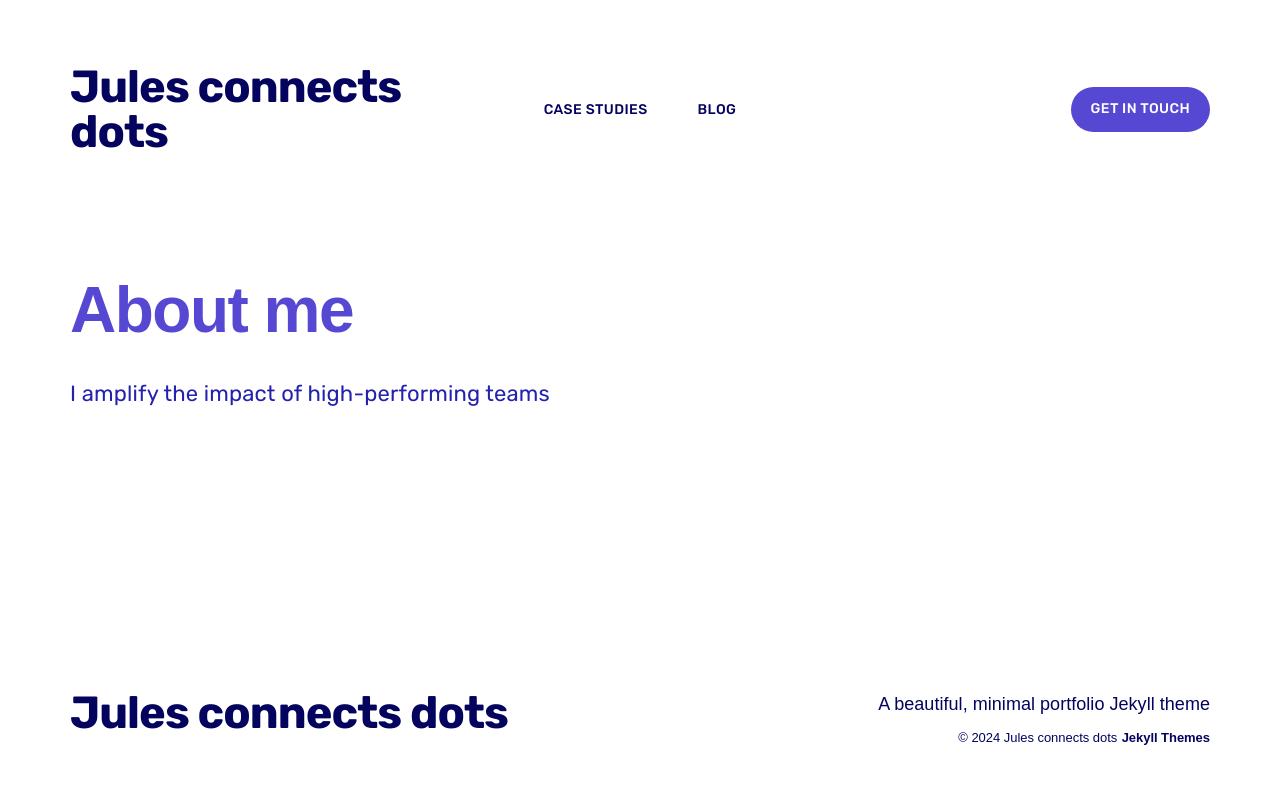
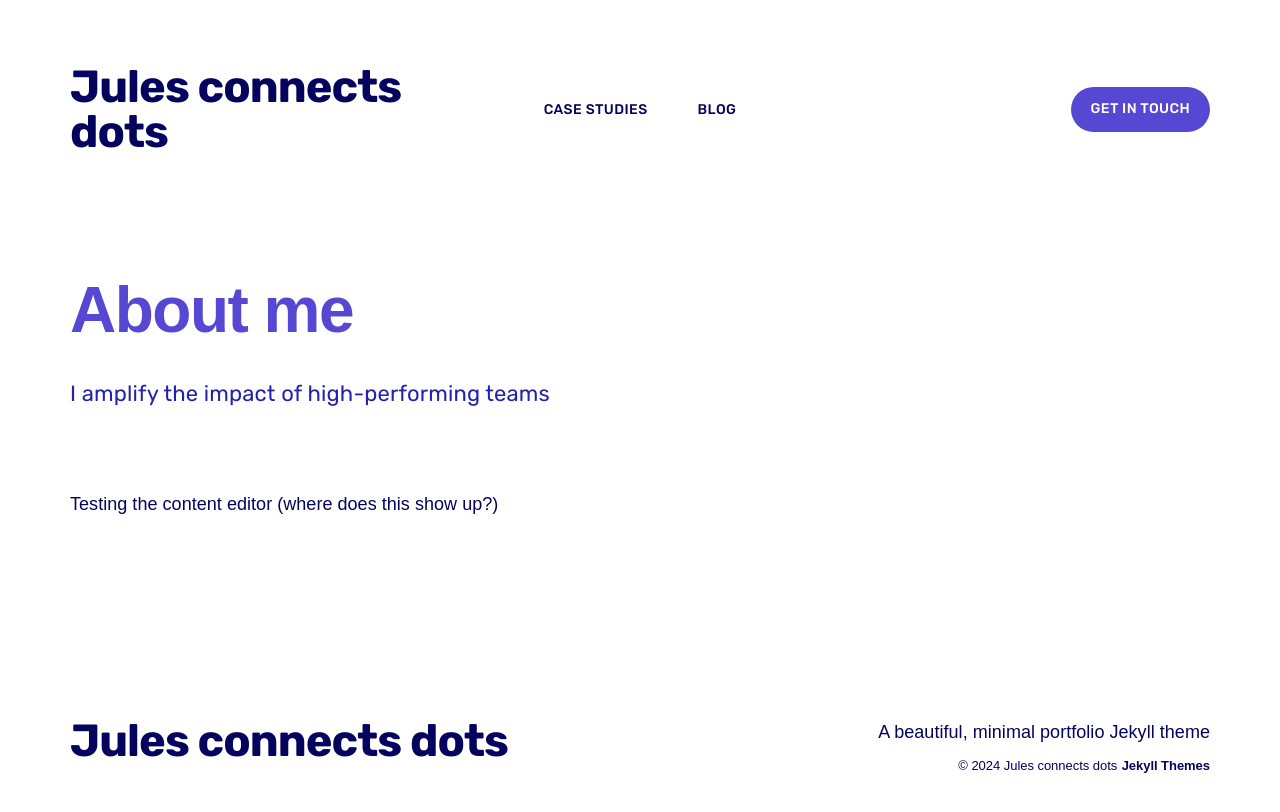
Before and after one commit to jpswizzle/julesconnectsdots, a Jekyll site: the page built from _pages/about-me.md, in a window 1280 px wide. Shown: the top 812 px of the page. Built offline with Jekyll 4.4.1, drawn with Linux system fonts in a browser that asks for light colours; nearby versions of some CDN libraries.

Commit message:
Updated 1 file via CloudCannon.

```diff
--- a/_pages/about-me.md
+++ b/_pages/about-me.md
@@ -4,3 +4,4 @@ subtitle: I amplify the impact of high-performing teams
 description: 'Lorem ipsum yada yada tsunami '
 featured_image: /images/social.jpg
 ---
+Testing the content editor (where does this show up?)
```
